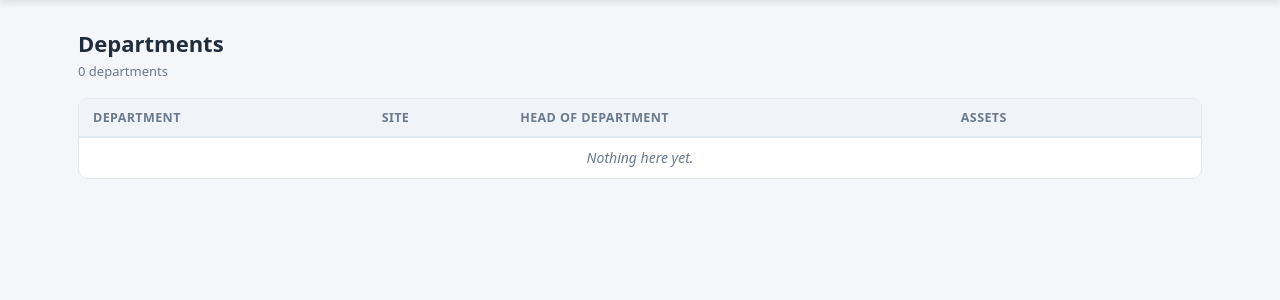
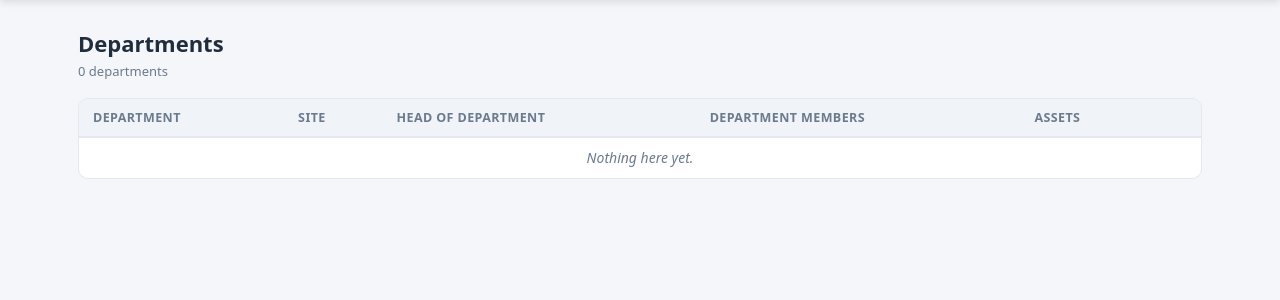
Before and after one commit to salaithantzawwin1/itasset, a Django app: page /departments/ in a window 1280 px wide. Shown: the part 58-358 px from the top of the page. Run offline with Django 5.2, Linux system fonts and the light colour scheme; the visitor is signed in with stand-in values (Sample User, id 1); data that the repository does not hold is empty; parts of the project's set-up code (start-up, migrations or seed data) failed here and were passed over.

Commit message:
Show each department's member count in the departments list
🤖 Generated with Codebuff
Co-Authored-By: Codebuff <noreply@codebuff.com>

```diff
--- a/apps/people/views.py
+++ b/apps/people/views.py
@@ -172,13 +172,17 @@ class PersonDelete(ScopeGuardMixin, RoleRequiredMixin, DeleteView):
 
 
 class DepartmentList(RoleRequiredMixin, ListView):
-    """Every department with its head and department-held asset count.
+    """Every department with its head, member count and dept-held asset count.
 
     Read-only for any authenticated user; scope-narrowed on both axes
-    (site rows via `site`, department-scoped users via `pk`) — the count is
-    one annotated query over open `to_dept` rows, no N+1 (§17). The number
-    links into the asset list's department filter, matching the detail
-    page's "View assets in list".
+    (site rows via `site`, department-scoped users via `pk`) — both counts
+    are annotations in the one query, no N+1 (§17). Each Count is
+    `distinct=True`: aggregating two multi-valued joins (`assignments` ×
+    `people`) would otherwise multiply each other's rows and inflate both
+    numbers. The member count mirrors the detail page's members card
+    (`department.people.all()` — the site list renders its people count the
+    same plain way); the asset number links into the asset list's department
+    filter, matching the detail page's "View assets in list".
     """
 
     roles_required = ()
@@ -190,7 +194,12 @@ class DepartmentList(RoleRequiredMixin, ListView):
             super()
             .get_queryset()
             .select_related("site", "head")
-            .annotate(asset_count=Count("assignments", filter=Q(assignments__in_at__isnull=True)))
+            .annotate(
+                asset_count=Count(
+                    "assignments", filter=Q(assignments__in_at__isnull=True), distinct=True
+                ),
+                member_count=Count("people", distinct=True),
+            )
             .order_by("name")
         )
         return scope_list(
--- a/templates/people/department_list.html
+++ b/templates/people/department_list.html
@@ -11,6 +11,7 @@
       <th>{% t "person.dept" %}</th>
       <th>{% t "asset.site" %}</th>
       <th>{% t "dept.head" %}</th>
+      <th>{% t "dept.members" %}</th>
       <th>{% t "asset.title" %}</th>
       <th></th>
     </tr>
@@ -21,11 +22,12 @@
       <td><a href="{% url 'department-detail' d.pk %}">{{ d.name }}</a></td>
       <td>{{ d.site.code }}</td>
       <td>{% if d.head_id %}<a href="{% url 'person-detail' d.head_id %}">{{ d.head }}</a>{% else %}<span class="muted">—</span>{% endif %}</td>
+      <td>{{ d.member_count }}</td>
       <td><a href="{% url 'asset-list' %}?department={{ d.pk }}">{{ d.asset_count }}</a></td>
       <td><a class="btn secondary sm" href="{% url 'department-update' d.pk %}">{% t "asset.edit" %}</a></td>
     </tr>
   {% empty %}
-    <tr class="empty-row"><td colspan="5">{% t "common.empty" %}</td></tr>
+    <tr class="empty-row"><td colspan="6">{% t "common.empty" %}</td></tr>
   {% endfor %}
   </tbody>
 </table>
```
Also changed, not shown: apps/assets/tests/test_dept_detail.py (+29 -1 lines).
